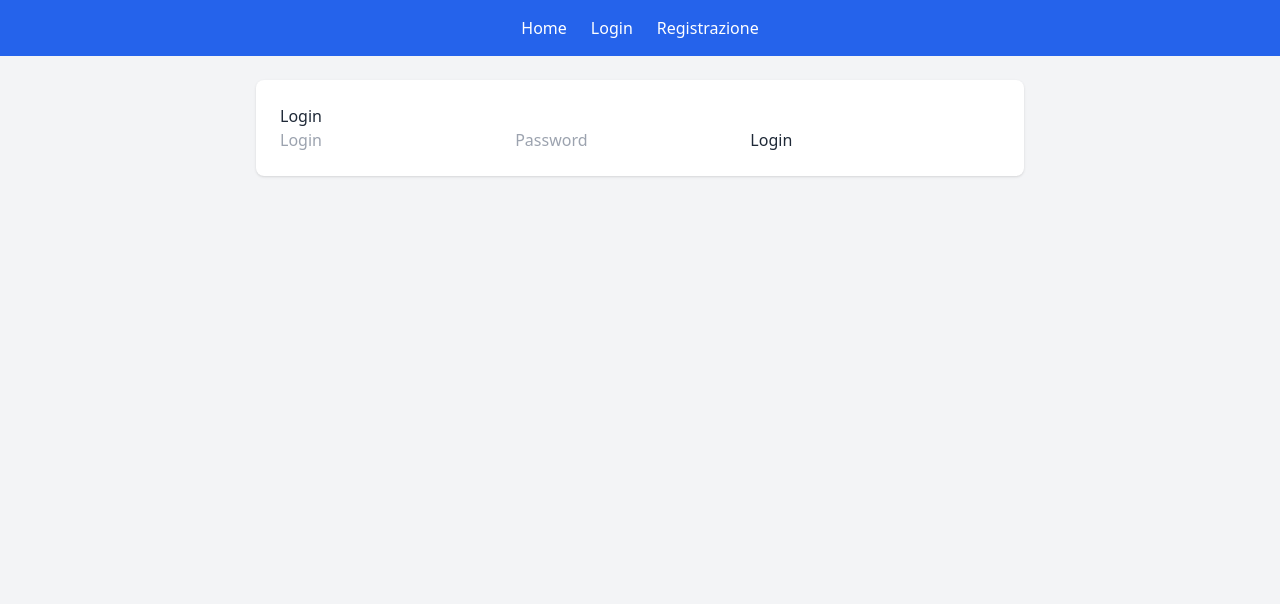
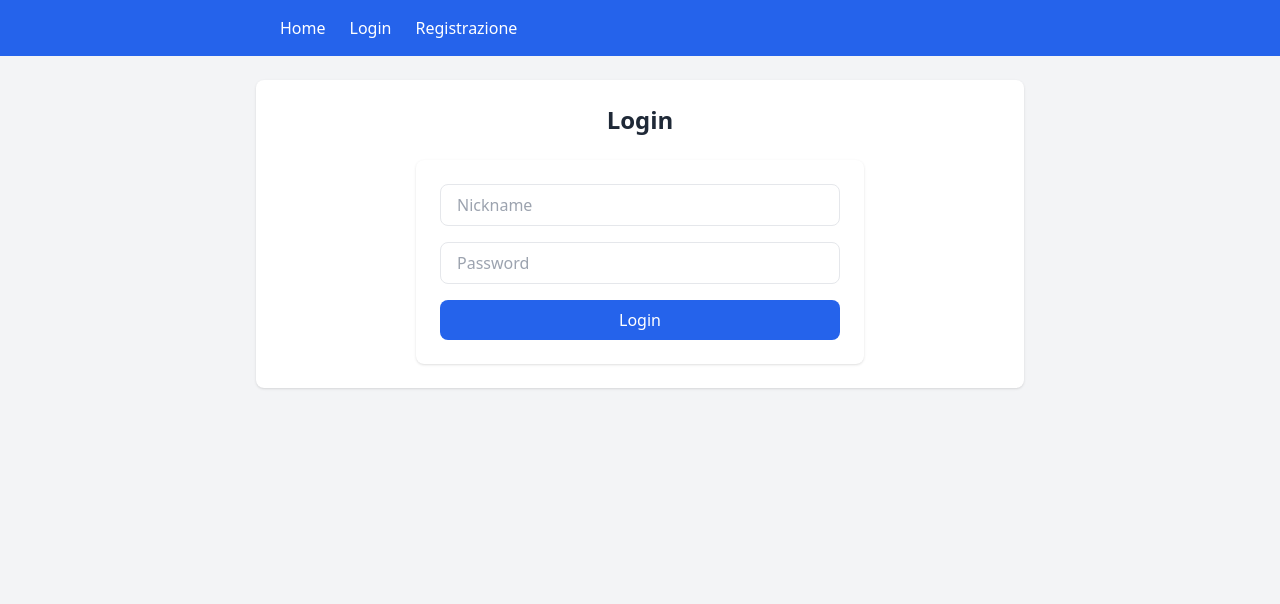
Before and after one commit to federico-quintieri/flask_quiz, a Flask app: page /login in a window 1280 px wide. Shown: the top 604 px of the page. Run offline with Flask 3, Linux system fonts and the light colour scheme; some libraries are stand-ins or nearby versions.

Commit message:
Registrazione e login fatti e testati

```diff
--- a/app/controllers/auth_controller.py
+++ b/app/controllers/auth_controller.py
@@ -4,24 +4,33 @@ from app.services.auth_service import register_user, login_user_service
 
 auth_bp = Blueprint("auth", __name__)
 
+
 @auth_bp.route("/register", methods=["GET", "POST"])
 def register():
+    error = None
     if request.method == "POST":
-        msg = register_user(request.form)
-        if msg != "ok":
-            return msg
-        return redirect(url_for("auth.login"))
-    return render_template("register.html")
+        result = register_user(request.form)
+        if result != "ok":
+            error = result
+        else:
+            # redirect a login
+            return redirect(url_for("auth.login"))
+
+    return render_template("register.html", error=error)
+
 
 @auth_bp.route("/login", methods=["GET", "POST"])
 def login():
+    error = None
     if request.method == "POST":
-        user = login_user_service(request.form)
-        if user:
-            login_user(user)
+        result = login_user_service(request.form)
+        if isinstance(result, str):
+            error = result
+        else:
+            login_user(result)
             return redirect(url_for("weather.home"))
-        return "Credenziali errate"
-    return render_template("login.html")
+
+    return render_template("login.html", error=error)
 
 @auth_bp.route("/logout")
 @login_required
--- a/app/models.py
+++ b/app/models.py
@@ -3,7 +3,6 @@ from flask_login import UserMixin
 
 class User(db.Model, UserMixin):
     id = db.Column(db.Integer, primary_key=True)
-    login = db.Column(db.String(80), unique=True, nullable=False)
     nickname = db.Column(db.String(80), unique=True, nullable=False)
     password = db.Column(db.String(200), nullable=False)
     score = db.Column(db.Integer, default=0)
--- a/app/repositories/user_repository.py
+++ b/app/repositories/user_repository.py
@@ -1,7 +1,4 @@
 from app.models import User
-
-def get_user_by_login(login):
-    return User.query.filter_by(login=login).first()
 
 def get_user_by_nickname(nickname):
     return User.query.filter_by(nickname=nickname).first()
--- a/templates/base.html
+++ b/templates/base.html
@@ -12,7 +12,10 @@
 
     <!-- NAVBAR IN ALTO -->
     <header class="bg-blue-600 text-white">
-        <nav class="max-w-6xl mx-auto px-6 py-4 flex space-x-6 justify-center">
+        <nav class="max-w-3xl mx-auto px-6 py-4 flex justify-between items-center">
+
+            <!-- Menu centrale -->
+            <div class="flex space-x-6 ">
                 <a href="{{ url_for('weather.home') }}" class="hover:underline">Home</a>
 
                 {% if current_user.is_authenticated %}
@@ -22,8 +25,18 @@
                 <a href="{{ url_for('auth.login') }}" class="hover:underline">Login</a>
                 <a href="{{ url_for('auth.register') }}" class="hover:underline">Registrazione</a>
                 {% endif %}
+            </div>
+
+            <!-- Saluto utente a destra -->
+            <div class="ml-6">
+                {% if current_user.is_authenticated %}
+                <span class="font-semibold">Ciao, {{ current_user.nickname }}!</span>
+                {% endif %}
+            </div>
+
         </nav>
     </header>
+
 
     <!-- CONTENUTO CENTRALE -->
     <main class="flex-1 flex justify-center items-start p-6">
--- a/templates/login.html
+++ b/templates/login.html
@@ -1,9 +1,36 @@
 {% extends "base.html" %}
 {% block content %}
-<h2>Login</h2>
-<form method="post">
-    <input name="login" placeholder="Login" required>
-    <input name="password" type="password" placeholder="Password" required>
-    <button>Login</button>
+
+<h2 class="text-2xl font-bold text-center mb-6">Login</h2>
+
+<form method="post" id="loginForm" class="flex flex-col max-w-md mx-auto gap-4 p-6 bg-white rounded-lg shadow">
+
+    <input
+        name="nickname"
+        placeholder="Nickname"
+        required
+        class="px-4 py-2 border rounded-lg focus:outline-none focus:ring-2 focus:ring-blue-500"
+    >
+
+    <input
+        name="password"
+        type="password"
+        placeholder="Password"
+        required
+        class="px-4 py-2 border rounded-lg focus:outline-none focus:ring-2 focus:ring-blue-500"
+    >
+
+    <button
+        type="submit"
+        class="px-5 py-2 bg-blue-600 text-white rounded-lg hover:bg-blue-700 transition"
+    >
+        Login
+    </button>
+
+    {% if error %}
+        <p class="text-red-500 text-sm mt-2">{{ error }}</p>
+    {% endif %}
+
 </form>
+
 {% endblock %}
```
Also changed, not shown: app/services/auth_service.py (+26 -9 lines), templates/register.html (+22 -6 lines), instance/site.db. Lines whose indentation alone changed are shown as unchanged.
